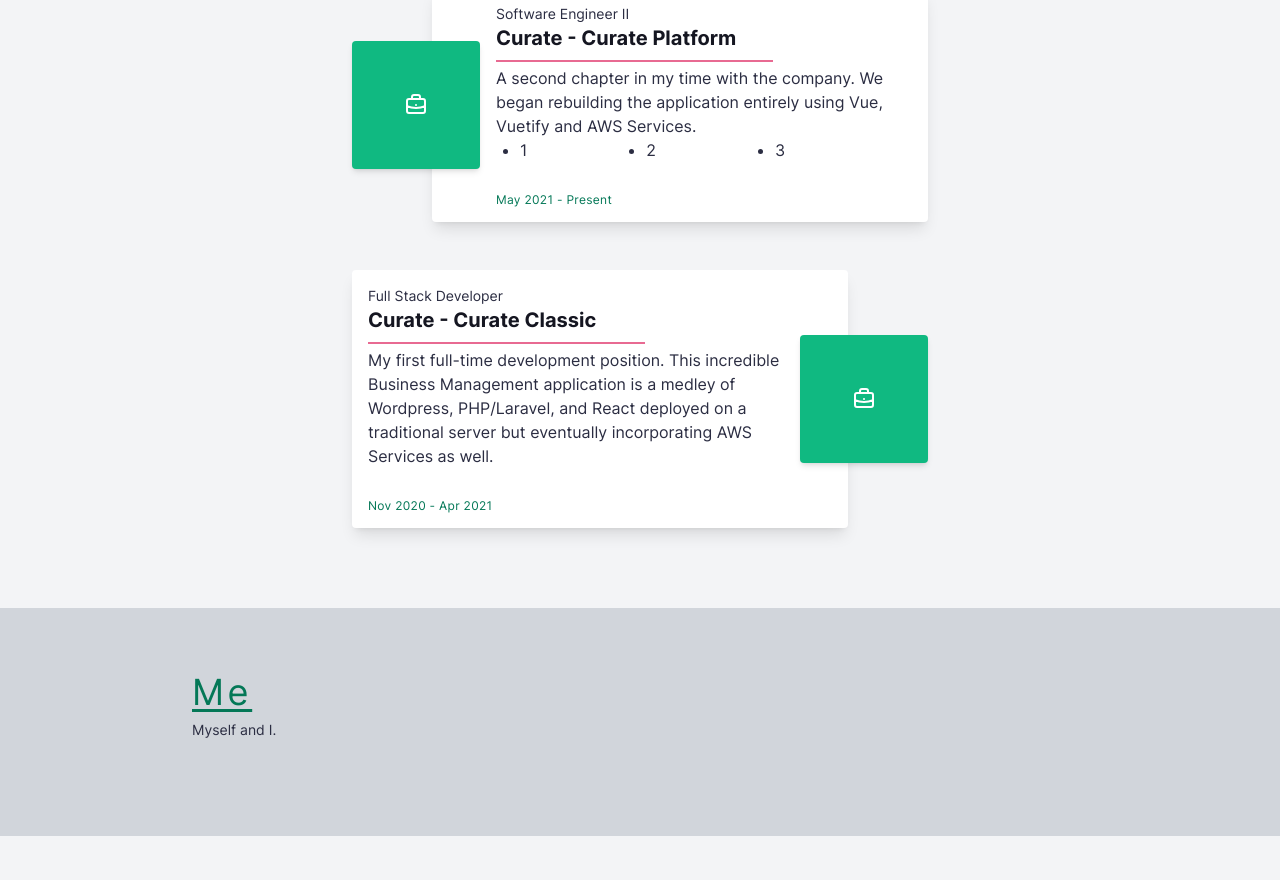
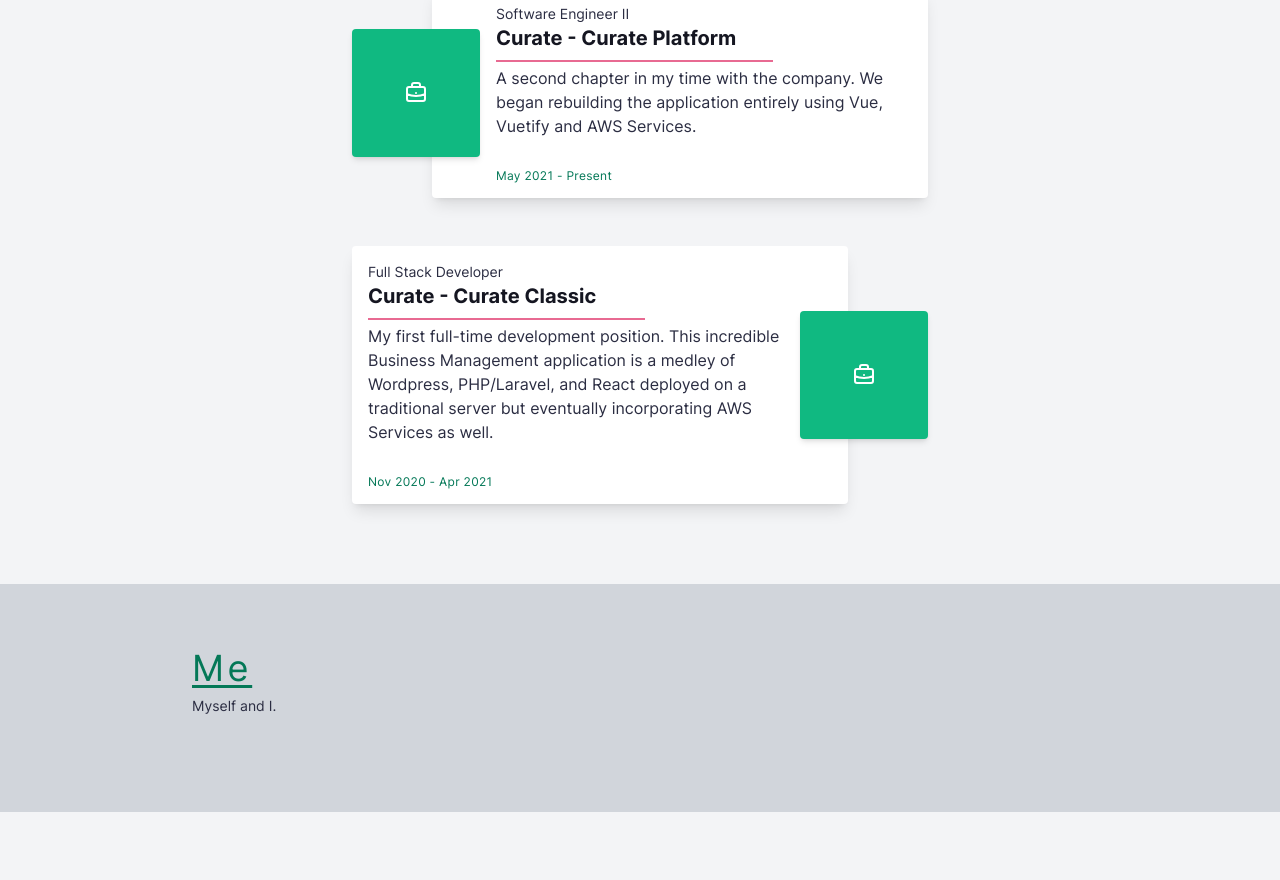
Before and after one commit to STLnick/vvt-portfolio, a Vue app: page / in a window 1280 px wide. Shown: the part 1060-1940 px from the top of the page. Built offline with nearby package versions, Linux system fonts and the light colour scheme.

Commit message:
Remove unused list content

```diff
--- a/src/components/sections/WorkSection.vue
+++ b/src/components/sections/WorkSection.vue
@@ -28,13 +28,7 @@
       <div class="container mx-auto flex flex-col items-center">
         <!-- Curate Platform -->
         <SlideFadeTransition class="my-8" :delay="400">
-          <StyledCard class="min-w-[500px] max-w-md sm:max-w-xl" :properties="phase2Properties">
-            <ul class="list-disc ml-4 px-2 flex">
-              <li class="flex-auto">1</li>
-              <li class="flex-auto">2</li>
-              <li class="flex-auto">3</li>
-            </ul>
-          </StyledCard>
+          <StyledCard class="min-w-[500px] max-w-md sm:max-w-xl" :properties="phase2Properties" />
         </SlideFadeTransition>
 
         <!-- Curate Classic -->
```
